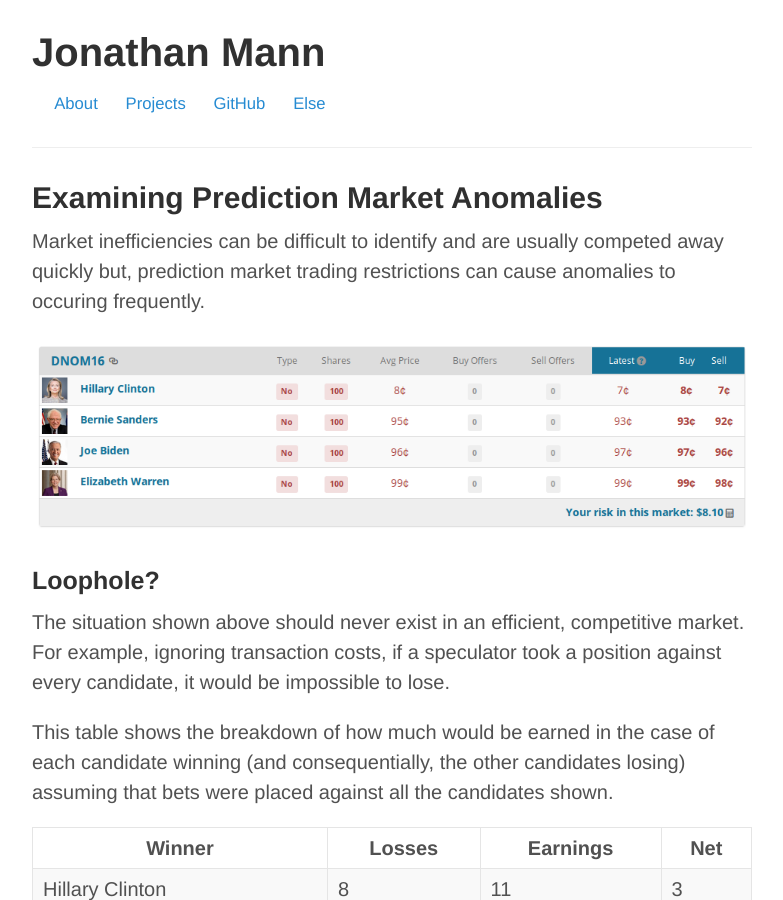
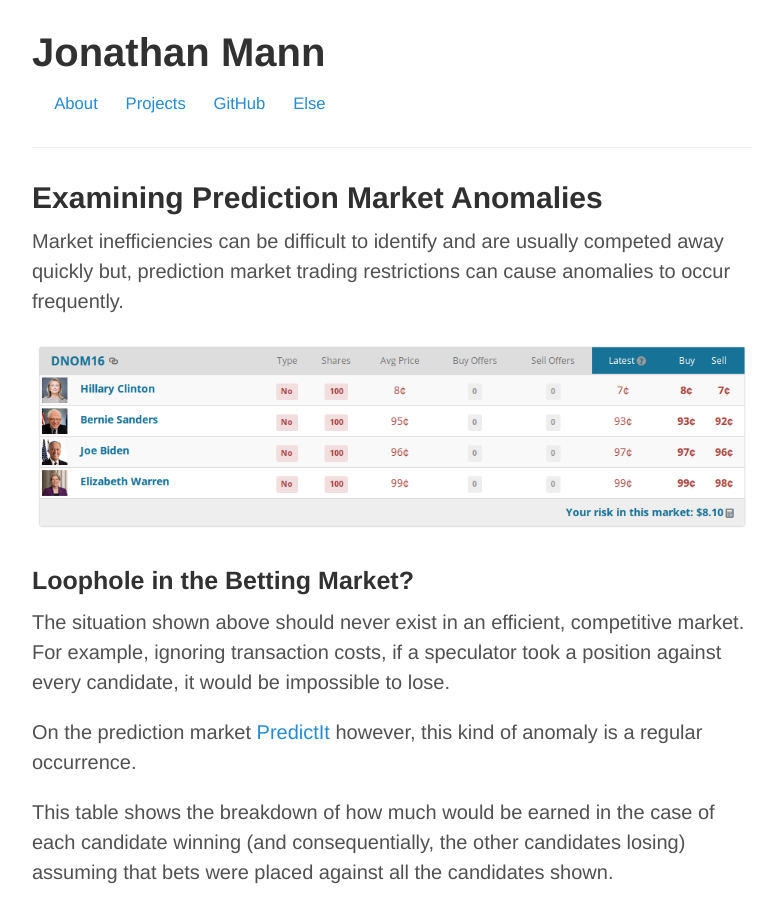
Before and after one commit to jonathanmann/jonathanmann.github.io, a Jekyll site: the page built from _posts/2016-06-16-examining-prediction-market-anomalies.md, in a window 1280 px wide and 900 px high. Shown: the whole window, without its empty margins (248-1031 px from the left). Built offline with Jekyll 4.4.1, drawn with Linux system fonts in a browser that asks for light colours; comment, search, counter and statistics services are not loaded.

Commit message:
fix errors and add predictit link in prediction market post

```diff
--- a/_posts/2016-06-16-examining-prediction-market-anomalies.md
+++ b/_posts/2016-06-16-examining-prediction-market-anomalies.md
@@ -3,17 +3,19 @@ layout: post
 title: Examining Prediction Market Anomalies
 comments: true
 image: http://jonathanmann.github.io/public/img/prediction_markets.png
-excerpt: Market inefficiencies can be difficult to identify and are usually competed away quickly but, prediction market trading restrictions can cause anomalies to occuring frequently.
+excerpt: Market inefficiencies can be difficult to identify and are usually competed away quickly but, prediction market trading restrictions can cause anomalies to occur frequently.
 
 ---
 
-Market inefficiencies can be difficult to identify and are usually competed away quickly but, prediction market trading restrictions can cause anomalies to occuring frequently.
+Market inefficiencies can be difficult to identify and are usually competed away quickly but, prediction market trading restrictions can cause anomalies to occur frequently.
 
 ![PredictionMarket](http://jonathanmann.github.io/public/img/prediction_markets.png)
 
-### Loophole?
+### Loophole in the Betting Market?
 
 The situation shown above should never exist in an efficient, competitive market. For example, ignoring transaction costs, if a speculator took a position against every candidate, it would be impossible to lose.
+
+On the prediction market [PredictIt](https://www.predictit.org/) however, this kind of anomaly is a regular occurrence.
 
 This table shows the breakdown of how much would be earned in the case of each candidate winning (and consequentially, the other candidates losing) assuming that bets were placed against all the candidates shown.
 
```
